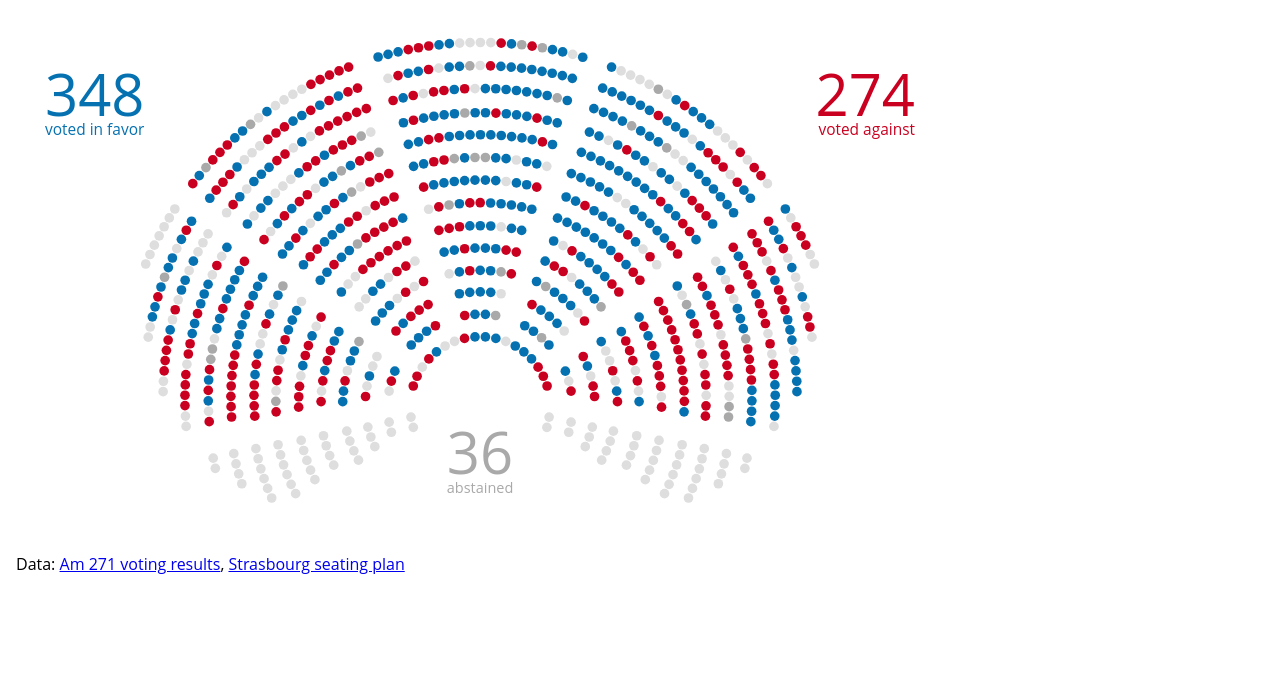
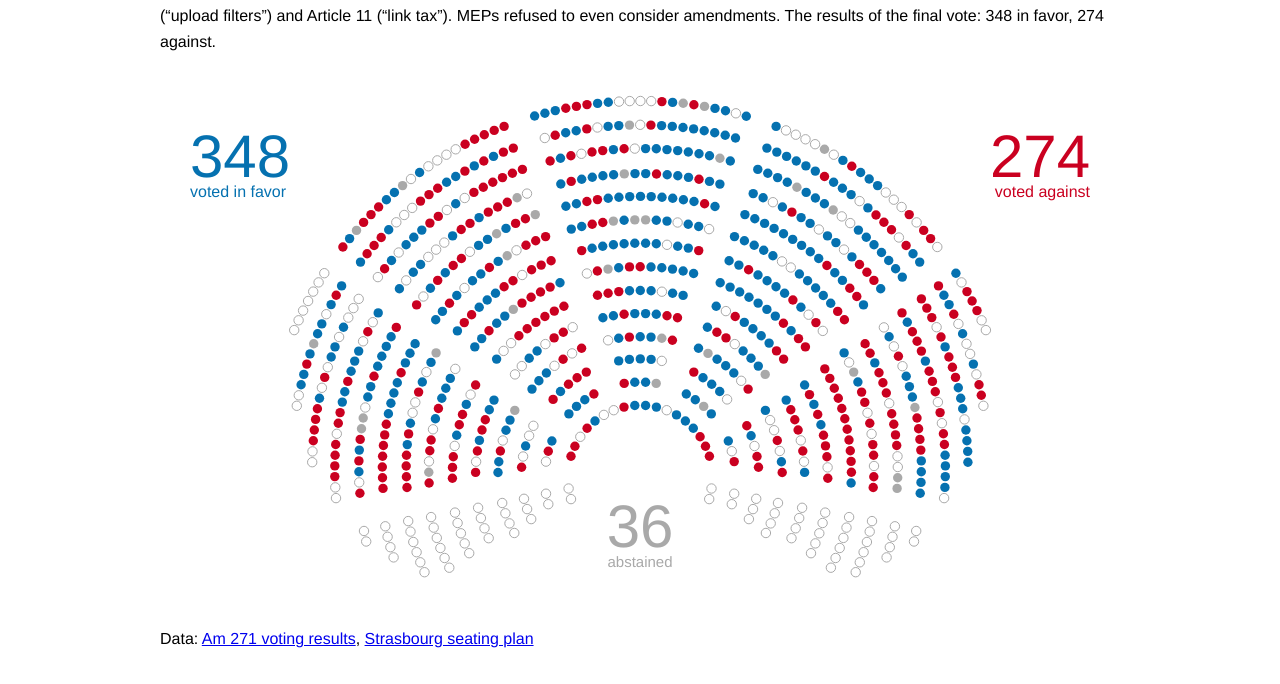
Before and after one commit to stekhn/eu-parliament-votes, a website built with webpack: page src/index.html in a window 1280 px wide. Shown: the part 163-847 px from the top of the page. Before the commit the page ends 800 px from the top, so only its background shows below. Built offline with nearby package versions, Linux system fonts and the light colour scheme.

Commit message:
Update style and rename to hemicycle plot

```diff
--- a/src/scripts/main.js
+++ b/src/scripts/main.js
@@ -1,13 +1,13 @@
 import '../styles/main.scss';
 
-import chart from './modules/chart';
+import hemicycle from './modules/hemicycle';
 
 import members from '../data/members.json';
 import seats from '../data/seats.json';
 import votes from '../data/votes.json';
 
 function init() {
-  chart.init({
+  hemicycle.init({
     members,
     seats,
     votes
--- a/src/scripts/modules/chart.js
+++ b/src/scripts/modules/hemicycle.js
@@ -37,21 +37,22 @@ export default (function() {
       .domain([0, config.width])
       .range([0, chart.bounds.width]);
 
-    chart.yScale = d3
-      .scaleLinear()
+    chart.yScale = d3.scaleLinear()
       .domain([0, config.height])
       .range([0, chart.bounds.height]);
 
-    chart.$seats = chart.$svg
-      .append('g')
+    chart.$seats = chart.$svg.append('g')
       .selectAll('circle')
       .data(data.seats)
       .enter()
       .append('circle')
-      .attr('r', 5)
       .attr('cx', d => d.x)
       .attr('cy', d => d.y)
+      .attr('r', 4.7)
       .attr('fill', getVoteColor)
+      .attr('stroke', d => d.voted ? 'none' : '#a9a9a9')
+      .attr('stroke-width', d => d.voted ? 0 : 1)
+      .attr('stroke-alignment', 'inner') // Don't stop believin'
       .on('mouseenter', showTooltip)
       .on('mouseleave', hideTooltip);
 
@@ -156,11 +157,13 @@ export default (function() {
     }
   }
 
-  function hideTooltip() {
-    const element = d3.select(this);
+  function hideTooltip(d) {
+    if (d.member) {
+      const element = d3.select(this);
 
-    element.attr('stroke', 'none');
-    chart.$tooltip.style('display', 'none');
+      element.attr('stroke', 'none');
+      chart.$tooltip.style('display', 'none');
+    }
   }
 
   function getVoteColor(d) {
@@ -175,12 +178,13 @@ export default (function() {
         .includes(d.member.surname);
       d.member.abstained = data.votes.abstentions[d.member.group_code]
         .includes(d.member.surname);
+      d.voted = d.member.votedYes || d.member.votedNo || d.member.abstained;
 
       if (d.member.votedYes) { return '#0571b0'; }
       if (d.member.votedNo) { return '#ca0020'; }
       if (d.member.abstained) { return '#a9a9a9'; }
     }
-    return '#dedede';
+    return 'none';
   }
 
   function getGroupColor(name) {
@@ -196,7 +200,7 @@ export default (function() {
       'NI': '#666666'
     };
 
-    return groupColors[name] || '#dedede';
+    return groupColors[name] || '#a9a9a9';
   }
 
   return {
--- a/src/styles/main.scss
+++ b/src/styles/main.scss
@@ -1,19 +1,19 @@
 html, body {
-  width: 100%;
-  max-width: 960px;
   margin: 0;
   background: white;
-  font-family: "Open Sans", Helvetica, Arial, sans-serif;
+  font-family: Helvetica, Arial, sans-serif;
   line-height: 1.6;
 }
 
 h1 {
-  margin: 0 0 .5em;
-  font-size: 2em;
+  margin: .5em 0;
+  font-size: 3em;
   font-weight: normal;
 }
 
 article {
+  max-width: 960px;
+  margin: 0 auto;
   padding: 1em;
 }
 
@@ -21,7 +21,6 @@ article {
   position: relative;
   width: 100%;
   margin: 2em auto;
-  text-align: center;
   cursor: pointer;
 }
 
```
